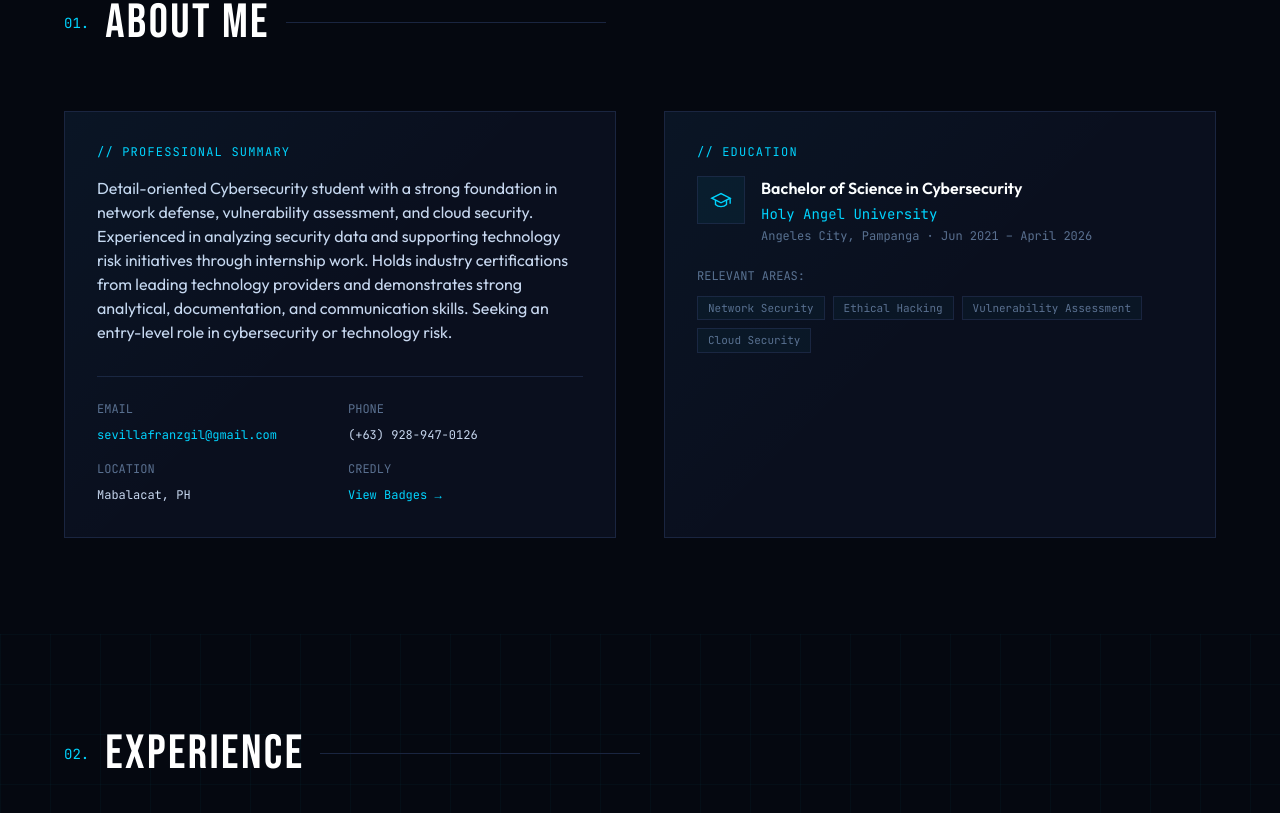
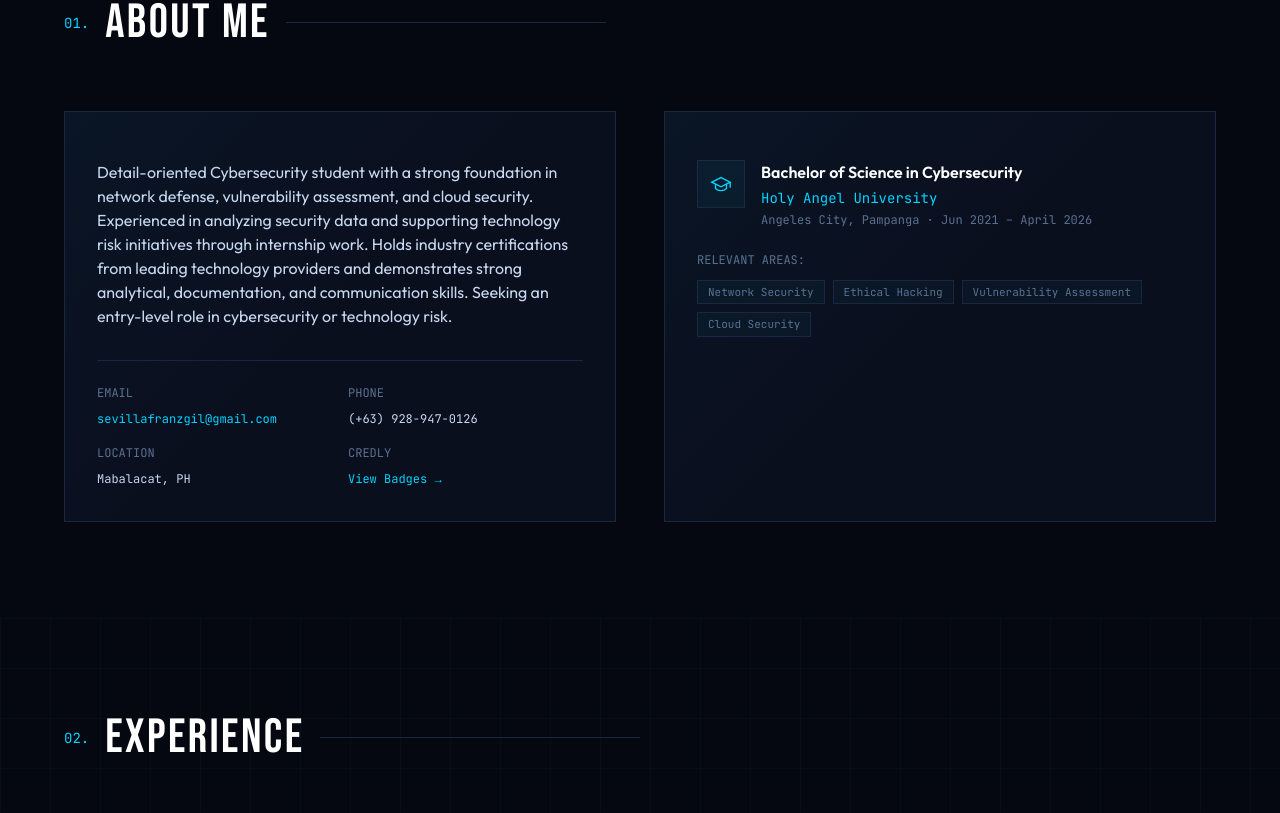
Before and after one commit to nikburs/portfolio, a Next.js app: page / in a window 1280 px wide. Shown: the part 967-1780 px from the top of the page. Built offline with nearby package versions, Linux system fonts and the light colour scheme.

Commit message:
Update About.tsx

```diff
--- a/src/components/About.tsx
+++ b/src/components/About.tsx
@@ -38,7 +38,7 @@ export default function About() {
           <div className="section-animate">
             <div className="cyber-card p-6 md:p-8">
               <div className="font-mono text-xs text-cyber-cyan mb-4 tracking-widest">
-                // PROFESSIONAL SUMMARY
+                {/* PROFESSIONAL SUMMARY */}
               </div>
               <p className="text-cyber-text leading-relaxed text-sm md:text-base">
                 {personalInfo.summary}
@@ -93,7 +93,7 @@ export default function About() {
           <div className="section-animate">
             <div className="cyber-card p-6 md:p-8 h-full">
               <div className="font-mono text-xs text-cyber-cyan mb-4 tracking-widest">
-                // EDUCATION
+                {/* EDUCATION */}
               </div>
 
               <div className="flex items-start gap-4 mb-6">
```
